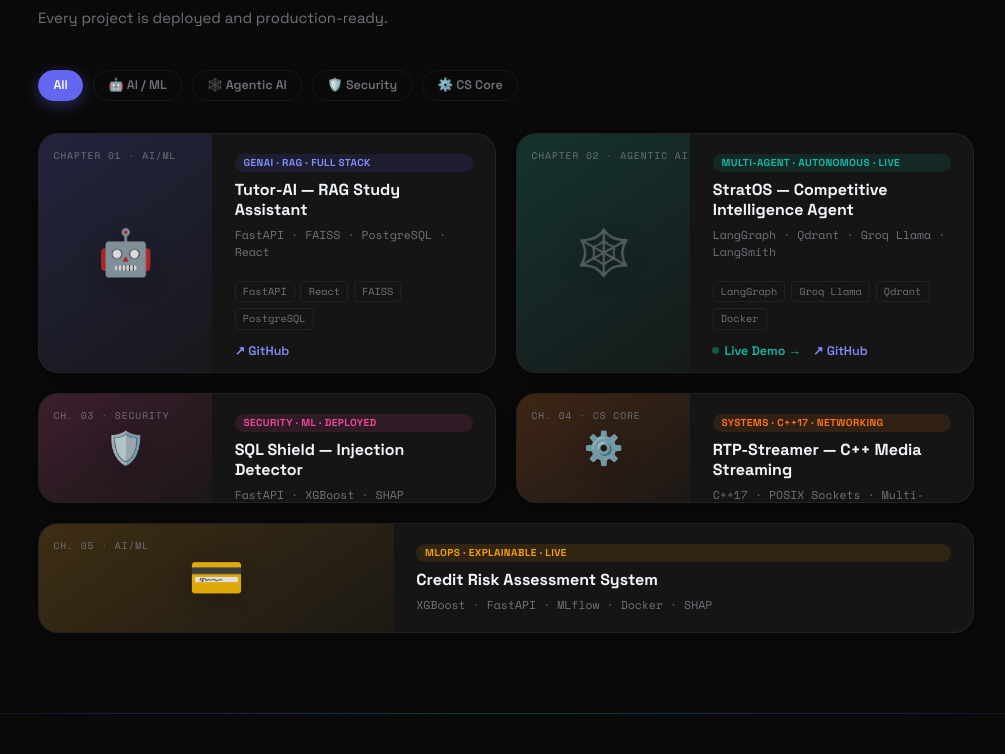
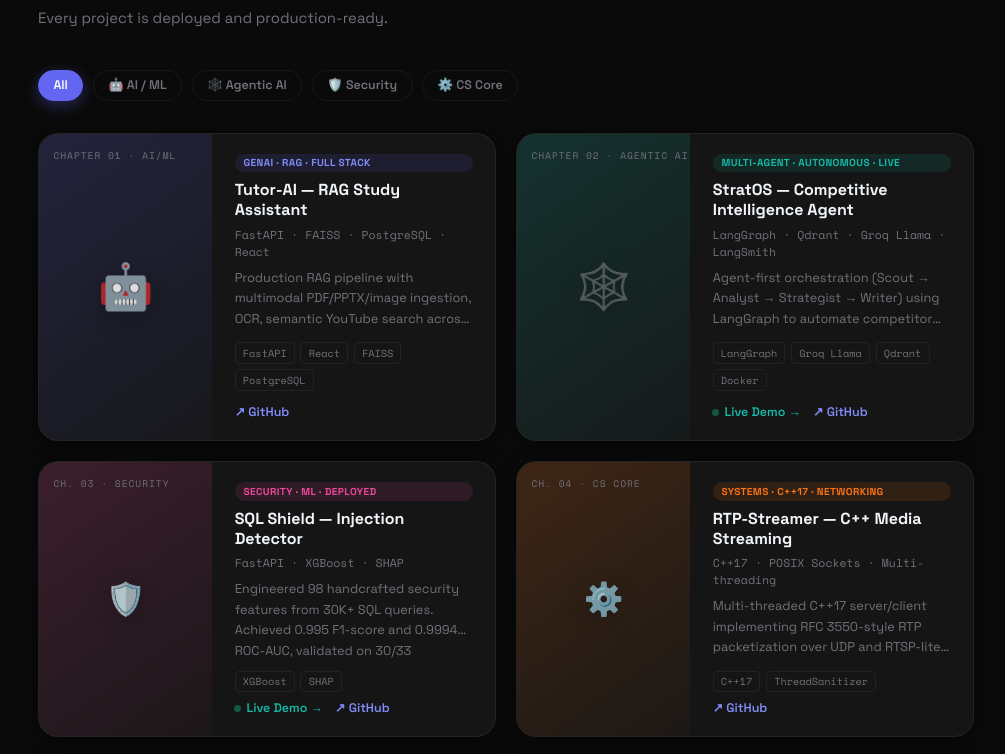
Before and after one commit to sreenadh04/portfolio, a plain HTML site: page index.html in a window 1280 px wide. Shown: the part 2406-3160 px from the top of the page, without its empty margins (134-1139 px from the left). Drawn offline with nearby package versions, Linux system fonts and the light colour scheme; animation ran at ten frames a second.

Commit message:
Refactor project grid and card styles

```diff
--- a/index.html
+++ b/index.html
@@ -175,11 +175,11 @@
 .ftab:hover{border-color:var(--blue-light);color:var(--text);}
 .ftab.active{background:var(--blue);border-color:var(--blue);color:#fff;box-shadow:0 4px 15px rgba(99,102,241,.35);}
 
-/* ============ PROJECTS — BENTO GRID + CASE-STUDY ROWS ============ */
-.projects-grid{display:grid;grid-template-columns:repeat(4,1fr);grid-auto-rows:110px;grid-auto-flow:dense;gap:1.25rem;}
-.project-card{grid-column:span 2;grid-row:span 2;background:var(--card-bg);border:1px solid var(--border2);border-radius:20px;display:flex;position:relative;overflow:hidden;transition:transform .3s ease,box-shadow .3s ease,border-color .3s ease;box-shadow:0 2px 15px var(--shadow);}
-.project-card.wide{grid-column:span 4;grid-row:span 1;}
-.project-card.short{grid-row:span 1;}
+
+/* ============ PROJECTS — CASE-STUDY ROWS ============ */
+.projects-grid{display:grid;grid-template-columns:repeat(auto-fit,minmax(420px,1fr));gap:1.25rem;}
+.project-card{background:var(--card-bg);border:1px solid var(--border2);border-radius:20px;display:flex;position:relative;overflow:hidden;transition:transform .3s ease,box-shadow .3s ease,border-color .3s ease;box-shadow:0 2px 15px var(--shadow);}
+.project-card.wide{grid-column:1/-1;}
 .project-card:hover{transform:translateY(-6px);}
 .project-card.p-blue:hover{box-shadow:0 16px 40px rgba(99,102,241,.15);border-color:rgba(99,102,241,.4);}
 .project-card.p-teal:hover{box-shadow:0 16px 40px rgba(20,184,166,.12);border-color:rgba(20,184,166,.4);}
@@ -221,8 +221,8 @@
 .live-dot{display:inline-block;width:5px;height:5px;border-radius:50%;background:var(--green);animation:blink 1.5s ease infinite;margin-right:2px;}
 
 @media(max-width:768px){
-  .projects-grid{grid-template-columns:1fr;grid-auto-rows:auto;}
-  .project-card,.project-card.wide,.project-card.short{grid-column:span 1;grid-row:auto;flex-direction:column;}
+  .projects-grid{grid-template-columns:1fr;}
+  .project-card{flex-direction:column;}
   .proj-visual{flex:0 0 120px;}
 }
 
```
